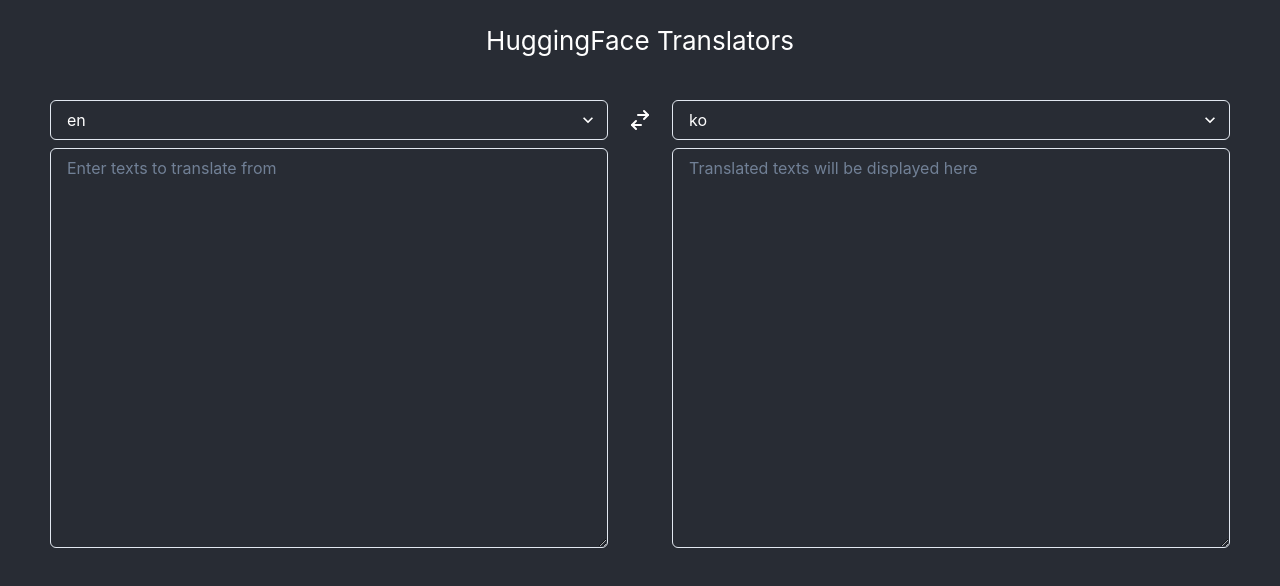
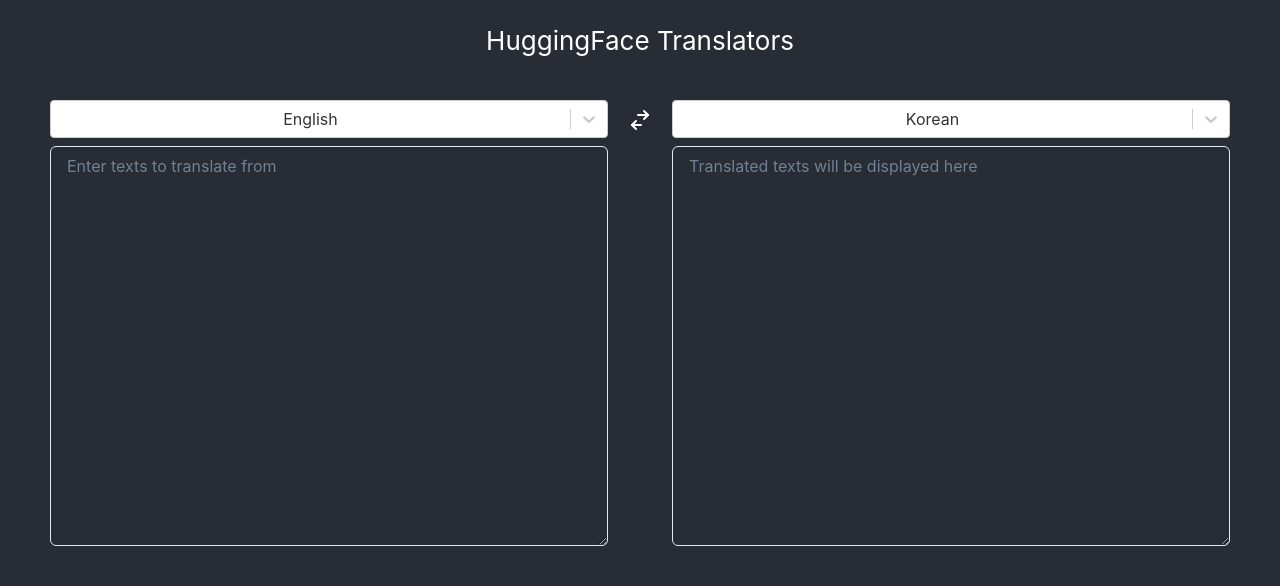
Before and after one commit to kei49/translators-ui, a React (Create React App) app: page / in a window 1280 px wide. Shown: the top 586 px of the page. Built offline with nearby package versions, Linux system fonts and the light colour scheme.

Commit message:
replaced formik with react-hook-form

```diff
--- a/package.json
+++ b/package.json
@@ -5,12 +5,13 @@
   "dependencies": {
     "@chakra-ui/icons": "^2.0.11",
     "@chakra-ui/react": "^2.3.6",
-    "formik": "^2.2.9",
     "framer-motion": "^6",
     "lodash": "^4.17.21",
     "react": "^18.2.0",
     "react-dom": "^18.2.0",
+    "react-hook-form": "^7.39.1",
     "react-scripts": "5.0.1",
+    "react-select": "^5.6.0",
     "react-toastify": "^9.1.0",
     "web-vitals": "^2.1.4"
   },
--- /dev/null
+++ b/src/common/constants.ts
@@ -0,0 +1,18 @@
+export const availableLanguageOptions = [
+    { value: 'en', label: 'English' },
+    { value: 'es', label: 'Spanish' },
+    { value: 'fr', label: 'French' },
+    { value: 'it', label: 'Italian' },
+    { value: 'ja', label: 'Japanese' },
+    { value: 'ko', label: 'Korean' },
+    { value: 'ru', label: 'Russian' },
+    { value: 'vi', label: 'Vietnamese' },
+    { value: 'zh', label: 'Chinese' },
+    { value: 'id', label: 'Indonesian' },
+    { value: 'pl', label: 'Polish' },
+    { value: 'th', label: 'Thai' },
+];
+
+export function getOptionByCode(code: string) {
+    return availableLanguageOptions.filter(el => el.value === code)[0]
+}
--- a/src/components/InputTextarea.tsx
+++ b/src/components/InputTextarea.tsx
@@ -1,7 +1,6 @@
 import React, { useEffect } from 'react';
-import { Field, useFormikContext, FormikContextType, useFormik, FormikProvider } from 'formik';
-// import { Field, useFormik, FormikProvider } from 'formik';
 import { Box, Textarea } from '@chakra-ui/react'
+import { useForm, Controller } from 'react-hook-form';
 
 
 interface IInputTextarea {
@@ -9,50 +8,38 @@
     handleUpdate: (texts: string) => void;
 }
 
-interface FormikInput {
-    texts: string;
-}
-
 let tid: NodeJS.Timeout | null = null;
 
 function InputTextarea({ texts, handleUpdate }: IInputTextarea) {
-    const formik = useFormik({
-        initialValues: { texts },
-        onSubmit: (values) => {
-            handleUpdate(values.texts);
-        }
-    })
-
-    const AutoSubmit = () => {
-        const { values }: FormikContextType<FormikInput> = useFormikContext();
+    const { watch, control } = useForm();
+    const watchTexts = watch("texts");
 
     useEffect(() => {
-            if (values && values.texts !== "" && values.texts !== texts) {
+        if (watchTexts && watchTexts !== "") {
             if (tid !== null) clearTimeout(tid);
 
             tid = setTimeout(() => {
-                    if (values) {
-                        formik.submitForm()
+                if (watchTexts) {
+                    console.log("@@@@ handle updated with", watchTexts);
+                    handleUpdate(watchTexts)
                     if (tid !== null) clearTimeout(tid);
                 }
             }, 300);
         }
-        }, [values]);
-        return <></>;
-    }
-
-    useEffect(() => {
-        formik.setFieldValue('texts', texts);
     // eslint-disable-next-line react-hooks/exhaustive-deps
-    }, [texts])
+    }, [watchTexts])
 
     return (
         <Box w="100%">
-            <form onSubmit={formik.handleSubmit}>
-                <FormikProvider value={formik}>
-                    <Field h="400px" as={Textarea} placeholder='Enter texts to translate from' name="texts" color="white" />
-                    <AutoSubmit />
-                </FormikProvider>
+            <form>
+                <Controller
+                    control={control}
+                    defaultValue={texts}
+                    name="texts"
+                    render={({ field: { onChange }}) => (
+                        <Textarea h="400px" placeholder='Enter texts to translate from' color="white" onChange={onChange}/>
+                    )}
+                />
             </form>
         </Box>
 
--- a/src/components/LanguageSelector.tsx
+++ b/src/components/LanguageSelector.tsx
@@ -1,57 +1,43 @@
 import React, { useEffect } from 'react';
-// import { useFormik } from 'formik';
-import { Field, FormikProvider, useFormikContext, FormikContextType, useFormik } from 'formik';
-import { Box, Select } from '@chakra-ui/react'
+import { useForm, Controller } from 'react-hook-form';
+import Select from 'react-select';
+import { Box } from '@chakra-ui/react'
+
+import { availableLanguageOptions, getOptionByCode } from '../common/constants';
 
 
 interface ILanguageSelector {
-    languages: string[];
     value: string;
-    handleUpdate: (language: string) => void;
+    handleUpdate: (code: string) => void;
 }
 
-interface FormikInput {
-    language: string;
-}
 
-function LanguageSelector({ languages, value, handleUpdate }: ILanguageSelector) {
-    const formik = useFormik({
-        initialValues: { language: value },
-        onSubmit: (values) => {
-            handleUpdate(values.language);
-        },
-        enableReinitialize: true
-    })
-
-    const AutoSubmit = () => {
-        const { values, submitForm }: FormikContextType<FormikInput> = useFormikContext();
-        React.useEffect(() => {
-            if (values.language !== value) {
-                submitForm();
-            }
-        }, [values, submitForm]);
-        return <></>;
-    }
+function LanguageSelector({ value, handleUpdate }: ILanguageSelector) {
+    const { handleSubmit, control, watch } = useForm();
+    const watchLanguage = watch("language");
+    const options = availableLanguageOptions;
 
     useEffect(() => {
-        console.log("@@@@ updating", value);
-        formik.setValues({ language: value });
+        handleUpdate(watchLanguage?.value);
     // eslint-disable-next-line react-hooks/exhaustive-deps
-    }, [value])
+    }, [watchLanguage])
 
     return (
         <Box w="100%">
-
-                <FormikProvider value={formik}>
-                <form onSubmit={formik.handleSubmit}>
-                    <Field as={Select} value={value} placeholder='Select language' name="language" color="white">
-                        {languages.map(la => (
-                            <option key={la} value={la} color="white">{la}</option>
-                        ))}
-                    </Field>
-                    <AutoSubmit />
+            <form onSubmit={handleSubmit(data => console.log(data))}>
+                <Controller
+                    control={control}
+                    defaultValue={options[0]}
+                    name="language"
+                    render={({ field: { onChange }}) => (
+                        <Select
+                            defaultValue={getOptionByCode(value)}
+                            onChange={onChange}
+                            options={options}
+                        />
+                    )}
+                />
             </form>
-                </FormikProvider>
         </Box>
 
     )
--- a/src/screens/MainPage.tsx
+++ b/src/screens/MainPage.tsx
@@ -3,7 +3,7 @@
 import { Box, VStack } from '@chakra-ui/react'
 
 import { TbSwitchHorizontal } from "react-icons/tb";
-import { toast } from 'react-toastify';
+// import { toast } from 'react-toastify';
 
 import LanguageSelector from '../components/LanguageSelector';
 import InputTextarea from '../components/InputTextarea';
@@ -15,10 +15,6 @@
     const [inputTexts, setInputTexts] = useState<string>("");
     const [outputTexts, setOutputTexts] = useState<string>("");
 
-    const availableLanguages = ["en", "es", "fr", "it", "ja", "ko", "ru", "vi", "zh", "id", "pl", "th"]
-    const availableFromLanguages = availableLanguages;
-    const availableTolanguages = availableLanguages;
-
     useTranslate({
         params: {
             texts: inputTexts,
@@ -28,15 +24,15 @@
         returnResults: (texts: string) => setOutputTexts(texts)
     });
 
-    const switchLanguages = () => {
-        if ((availableFromLanguages.includes(toLanguage) && availableTolanguages.includes(fromLanguage))) {
-            setFromLanguage(toLanguage);
-            // setToLanguage(fromLanguage);
-            setInputTexts(outputTexts);
-        } else {
-            toast.warning("Sorry, the pair of the selected languages are not available");
-        }
-    }
+    // const switchLanguages = () => {
+    //     if ((availableFromLanguages.includes(toLanguage) && availableTolanguages.includes(fromLanguage))) {
+    //         setFromLanguage(toLanguage);
+    //         // setToLanguage(fromLanguage);
+    //         setInputTexts(outputTexts);
+    //     } else {
+    //         toast.warning("Sorry, the pair of the selected languages are not available");
+    //     }
+    // }
 
     const handleOneLanugageUpdate = (la: string, isFrom: boolean) => {
         console.log("@@@@ calling udpates", la, isFrom);
@@ -54,12 +50,12 @@
         <Box pt="20px" margin="auto" minHeight="1000px" bgColor="#282c34">
             <Box display="flex">
                 <VStack w="100%" ml="50px">
-                    <LanguageSelector languages={availableFromLanguages} value={fromLanguage} handleUpdate={(la) => handleOneLanugageUpdate(la, true)} />
+                    <LanguageSelector value={fromLanguage} handleUpdate={(la) => handleOneLanugageUpdate(la, true)} />
                     <InputTextarea texts={inputTexts} handleUpdate={(texts) => setInputTexts(texts)} />
                 </VStack>
-                <Icon as={TbSwitchHorizontal} pt="8px" w={{ base: "10%", md: "5%",xl: "5%" }} h={8} color="white" onClick={switchLanguages} />
+                <Icon as={TbSwitchHorizontal} pt="8px" w={{ base: "10%", md: "5%",xl: "5%" }} h={8} color="white" />
                 <VStack w="100%" mr="50px">
-                    <LanguageSelector languages={availableTolanguages} value={toLanguage} handleUpdate={(la) => handleOneLanugageUpdate(la, false)} />
+                    <LanguageSelector value={toLanguage} handleUpdate={(la) => handleOneLanugageUpdate(la, false)} />
                     <Textarea value={outputTexts} readOnly h="400px" placeholder='Translated texts will be displayed here' color="white" />
                 </VStack>
             </Box>
```
Also changed, not shown: 1 other file (tests, documents, lock files or other folders). Lines whose indentation alone changed are shown as unchanged.
